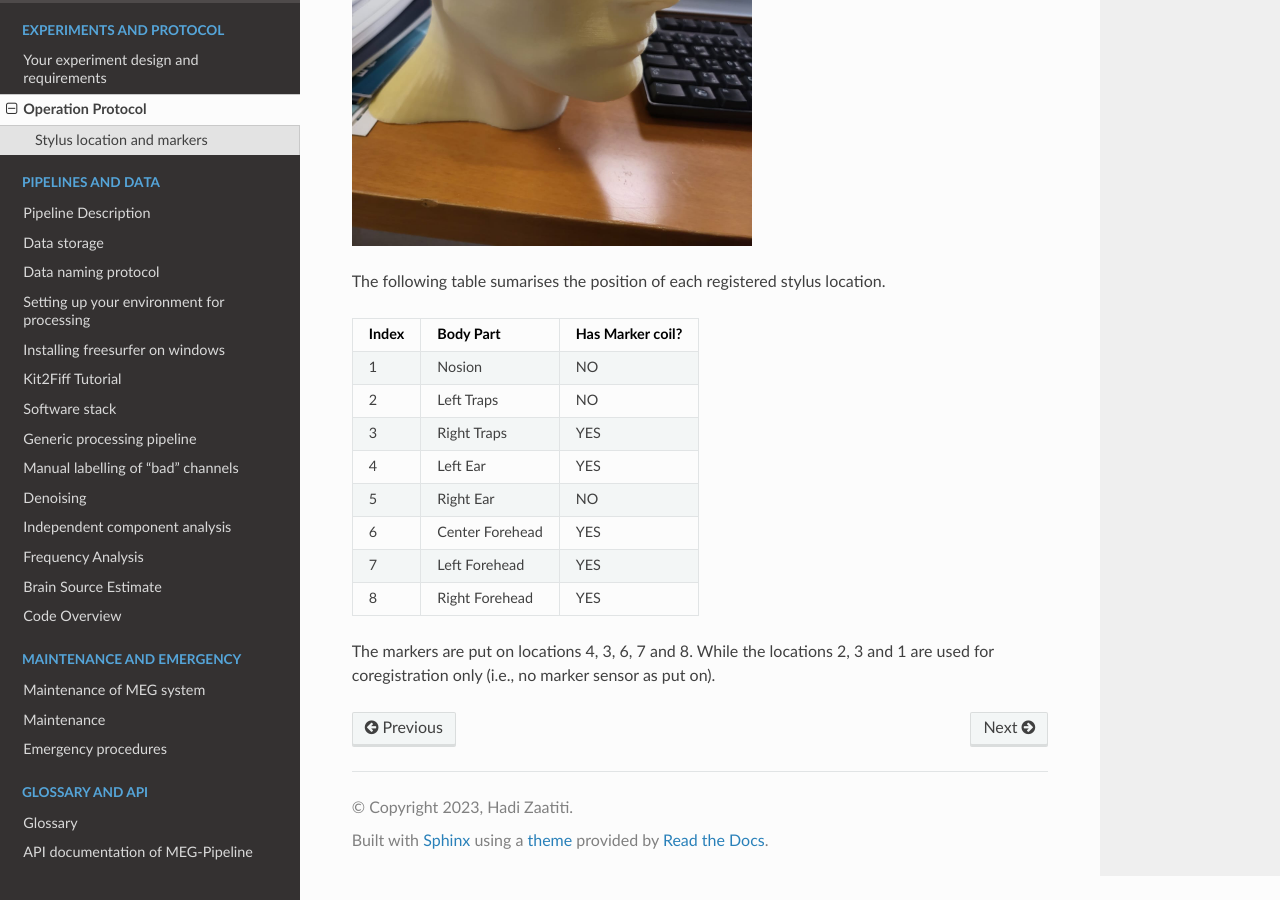
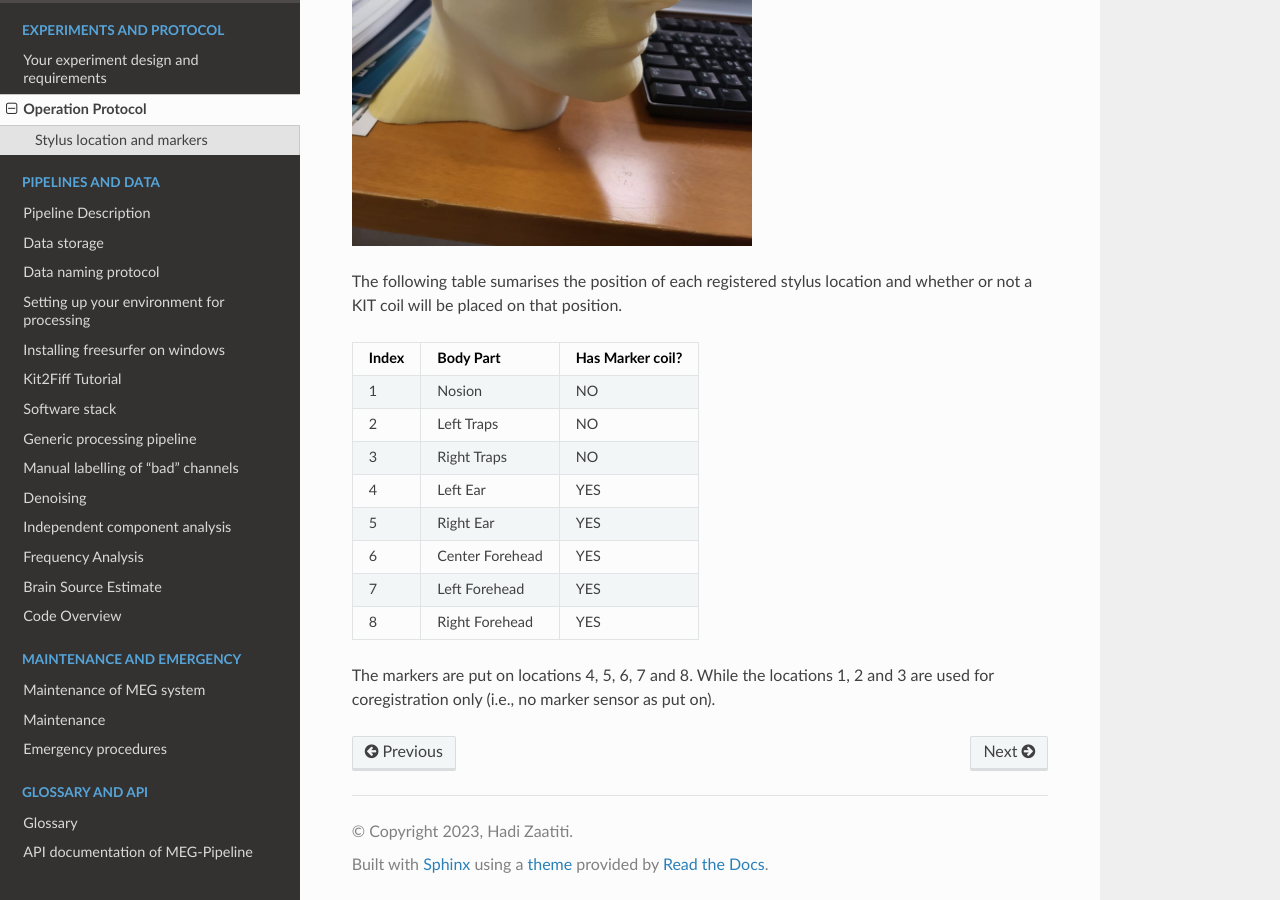
Before and after one commit to hzaatiti-NYU/meg-pipeline, a Sphinx documentation site: the page built from docs/source/operationprotocol.rst, in a window 1280 px wide and 900 px high, scrolled down 1209 px. Built offline with Sphinx 7.4.7 and the Read the Docs theme 2.0.0, drawn with Linux system fonts in a browser that asks for light colours.

Commit message:
Fix structure

```diff
--- a/docs/source/operationprotocol.rst
+++ b/docs/source/operationprotocol.rst
@@ -27,7 +27,7 @@ Stylus location and markers
   :alt: AI generated MEG-system image
 
 
-The following table sumarises the position of each registered stylus location.
+The following table sumarises the position of each registered stylus location and whether or not a KIT coil will be placed on that position.
 
 +-------+-----------------+-----------------+
 | Index | Body Part       | Has Marker coil?|
@@ -36,11 +36,11 @@ The following table sumarises the position of each registered stylus location.
 +-------+-----------------+-----------------+
 | 2     | Left Traps      |  NO             |
 +-------+-----------------+-----------------+
-| 3     | Right Traps     |  YES            |
+| 3     | Right Traps     |  NO             |
 +-------+-----------------+-----------------+
 | 4     | Left Ear        |  YES            |
 +-------+-----------------+-----------------+
-| 5     | Right Ear       |  NO             |
+| 5     | Right Ear       |  YES            |
 +-------+-----------------+-----------------+
 | 6     | Center Forehead |  YES            |
 +-------+-----------------+-----------------+
@@ -49,5 +49,5 @@ The following table sumarises the position of each registered stylus location.
 | 8     | Right Forehead  |  YES            |
 +-------+-----------------+-----------------+
 
-The markers are put on locations 4, 3, 6, 7 and 8.
-While the locations 2, 3 and 1 are used for coregistration only (i.e., no marker sensor as put on).
+The markers are put on locations 4, 5, 6, 7 and 8.
+While the locations 1, 2 and 3 are used for coregistration only (i.e., no marker sensor as put on).
```
Also changed, not shown: docs/source/maintenance.rst (+8 -1 lines), 1 other file.
